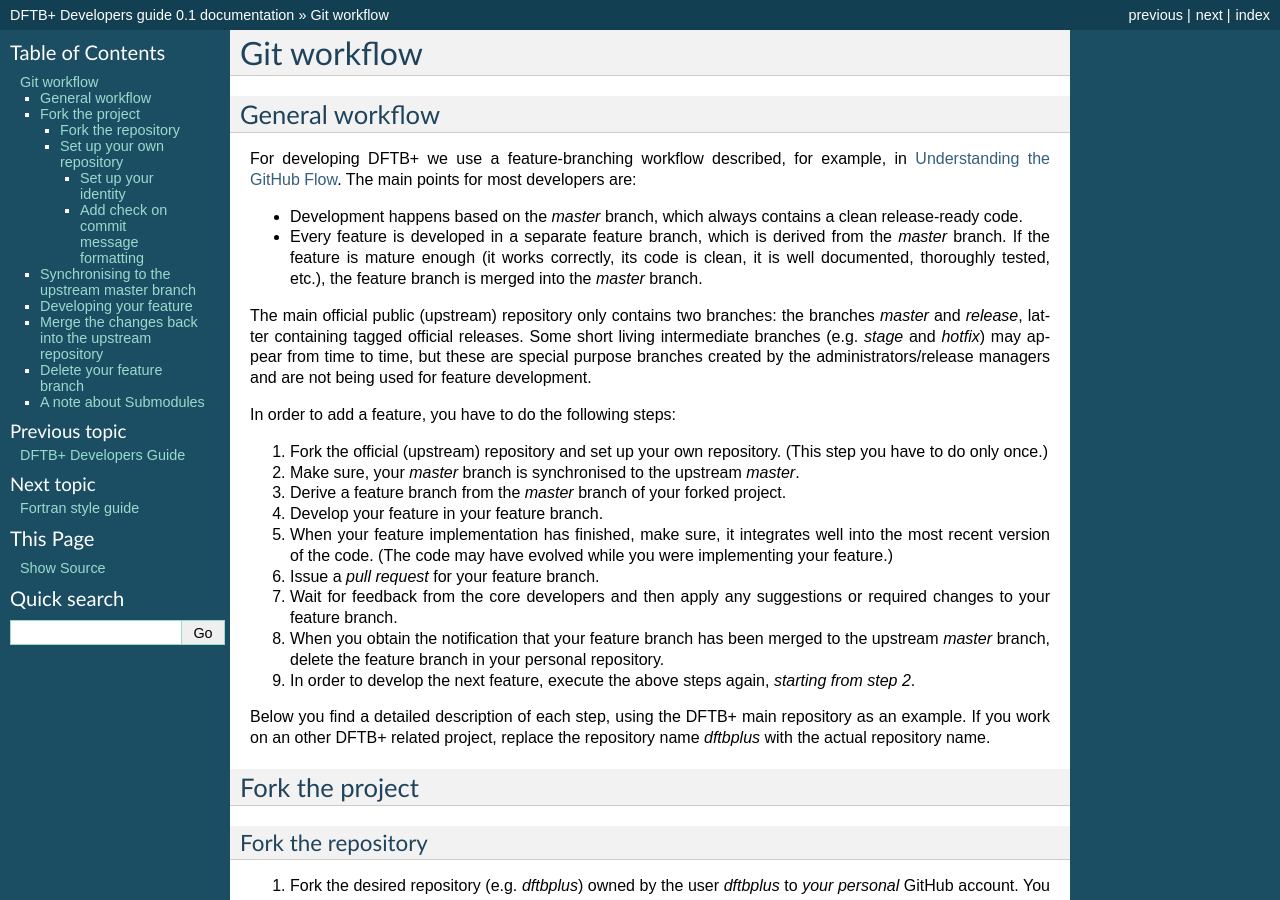
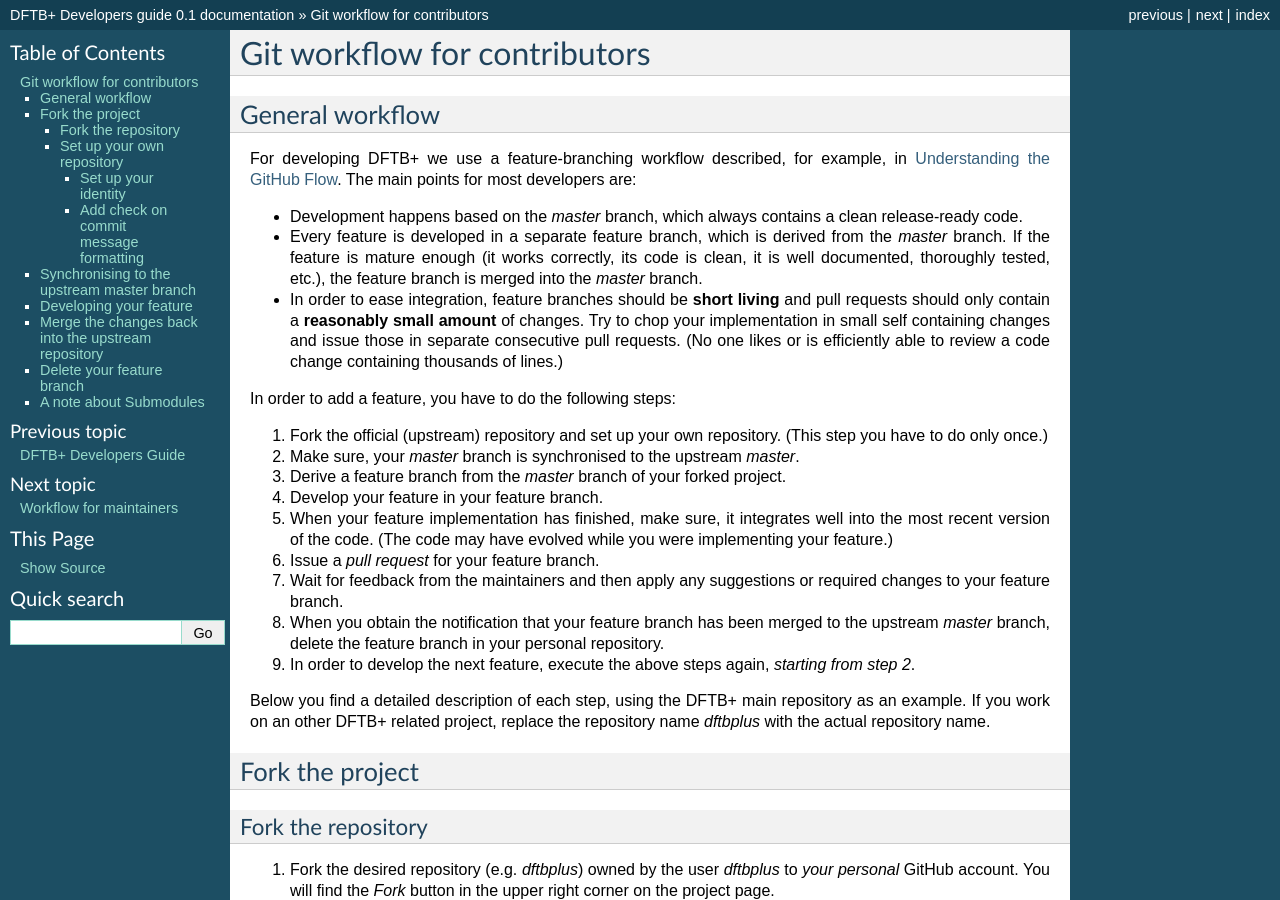
Before and after one commit to dftbplus/develguide, a Sphinx documentation site: the page built from docs/gitworkflow.rst, in a window 1280 px wide and 900 px high. Built offline with Sphinx 7.4.7, drawn with Linux system fonts in a browser that asks for light colours; some of the changed text lies outside the part shown.

Commit message:
Add maintainer workflow, simplify git workflow

```diff
--- a/docs/gitworkflow.rst
+++ b/docs/gitworkflow.rst
@@ -1,8 +1,8 @@
 .. highlight:: none
 
-************
-Git workflow
-************
+*****************************
+Git workflow for contributors
+*****************************
 
 General workflow
 ================
@@ -20,11 +20,12 @@
   code is clean, it is well documented, thoroughly tested, etc.), the feature
   branch is merged into the `master` branch.
 
-The main official public (upstream) repository only contains two branches: the
-branches `master` and `release`, latter containing tagged official releases.
-Some short living intermediate branches (e.g. `stage` and `hotfix`) may appear
-from time to time, but these are special purpose branches created by the
-administrators/release managers and are not being used for feature development.
+* In order to ease integration, feature branches should be **short living** and
+  pull requests should only contain a **reasonably small amount** of
+  changes. Try to chop your implementation in small self containing changes and
+  issue those in separate consecutive pull requests. (No one likes or is
+  efficiently able to review a code change containing thousands of lines.)
+
 
 In order to add a feature, you have to do the following steps:
 
@@ -43,7 +44,7 @@
 
 #. Issue a *pull request* for your feature branch.
 
-#. Wait for feedback from the core developers and then apply any suggestions or
+#. Wait for feedback from the maintainers and then apply any suggestions or
    required changes to your feature branch.
 
 #. When you obtain the notification that your feature branch has been merged to
@@ -56,6 +57,7 @@
 Below you find a detailed description of each step, using the DFTB+ main
 repository as an example. If you work on an other DFTB+ related project, replace
 the repository name `dftbplus` with the actual repository name.
+
 
 
 Fork the project
@@ -223,8 +225,9 @@
    development. Depending on how complex your feature branch is (especially how
    many commits it contains), you should follow one of two different strategies:
 
-   * For simple feature branches with only one or two commits: Rebase your
-     feature branch on `master`:
+   * Rebasing (for experienced git users only!): For simple feature branches
+     with dominantly non-conflicting changes, you could rebase your feature
+     branch on `master`:
 
      #. Check out your feature branch::
 
--- a/docs/index.rst
+++ b/docs/index.rst
@@ -6,6 +6,7 @@
    :maxdepth: 2
 
    gitworkflow.rst
+   maintainerflow.rst
    fortranstyle.rst
    python.rst
    recipes.rst
```
Also changed, not shown: other parts of docs/gitworkflow.rst (+2 -2 lines), docs/maintainerflow.rst (added, +85 -0 lines).
